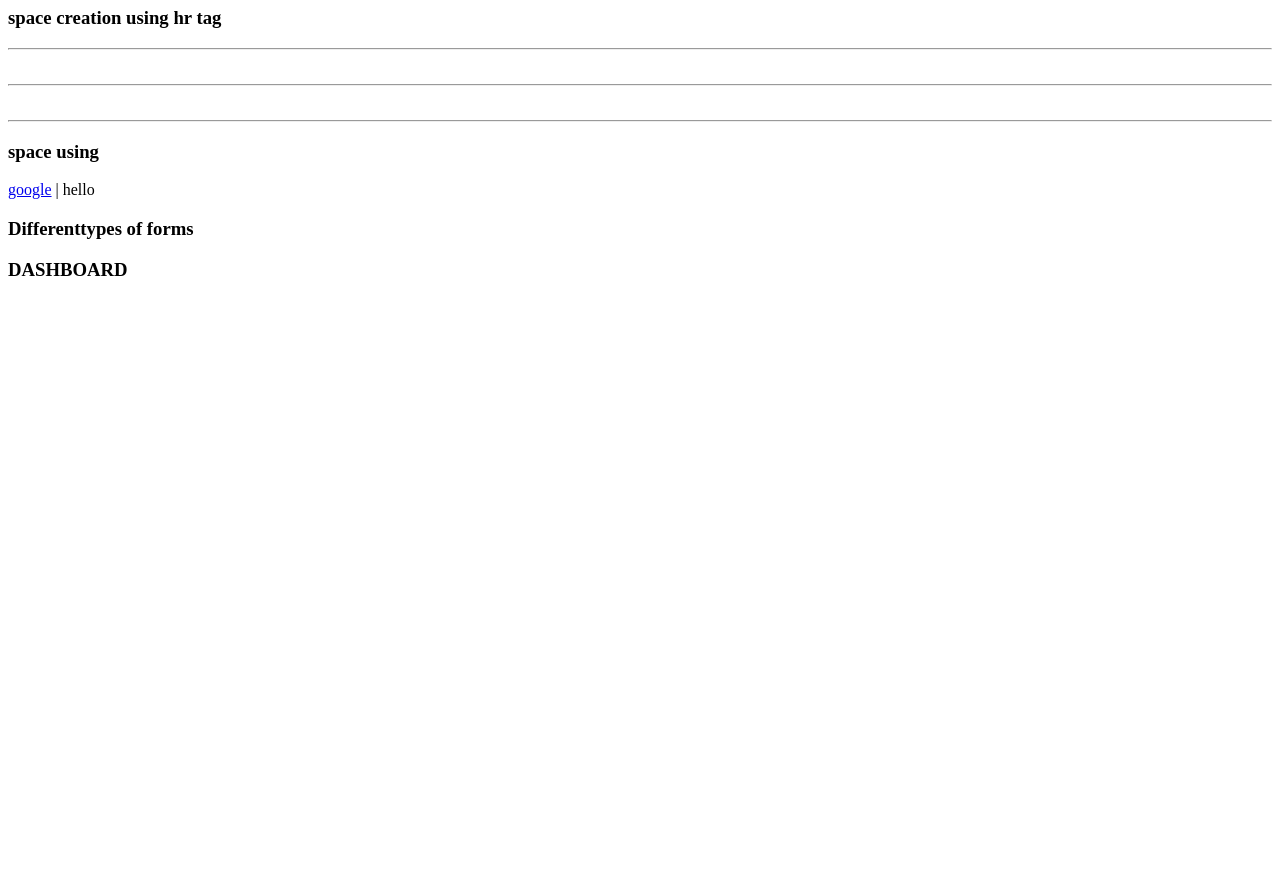
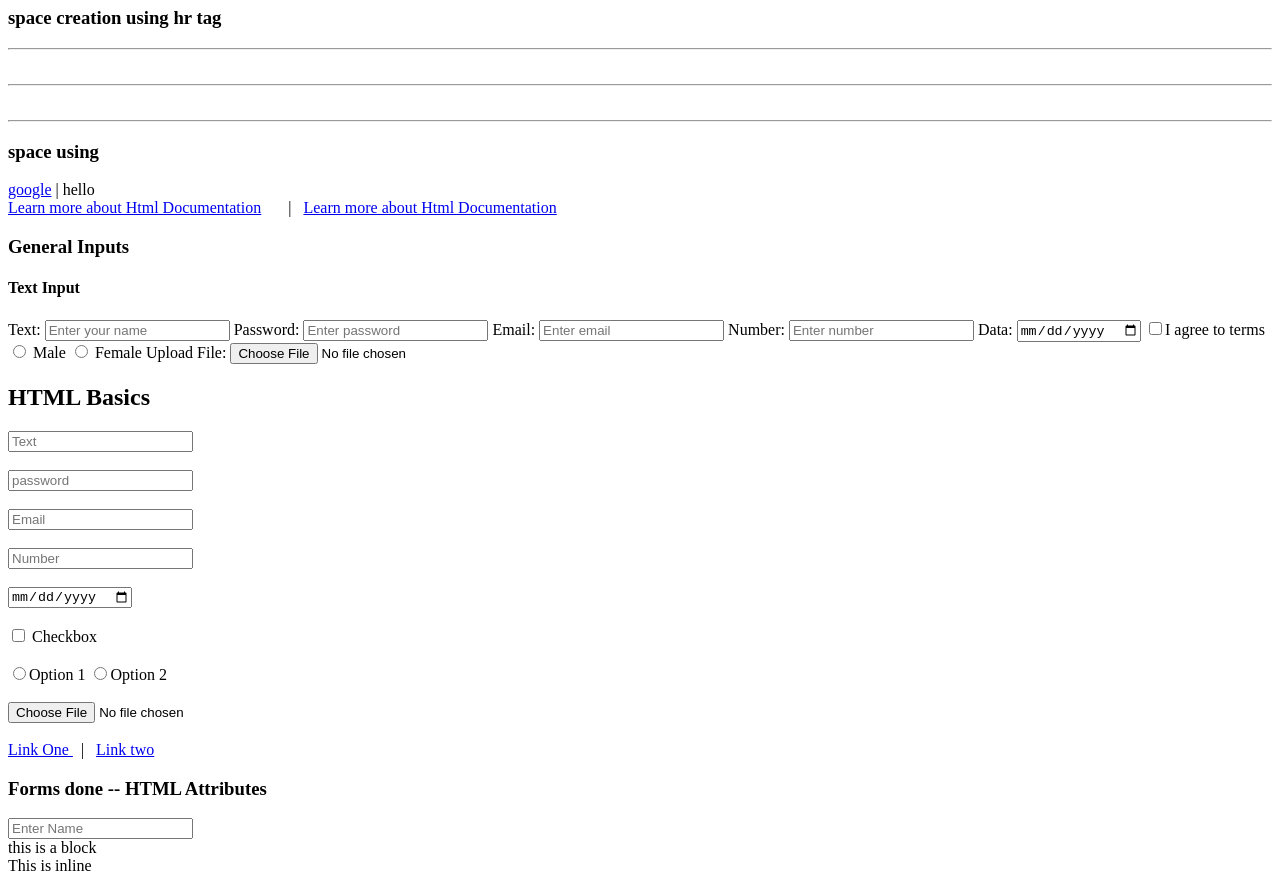
Before and after one commit to veera35-7/Dashboard_Html, a plain HTML site: page LearnHtml.html in a window 1280 px wide. Shown: the part 5021-5904 px from the top of the page. Before the commit the page ends 5321 px from the top, so only its background shows below. Drawn offline with Linux system fonts and the light colour scheme.

Commit message:
New level6

```diff
--- a/LearnHtml.html
+++ b/LearnHtml.html
@@ -255,7 +255,54 @@
         <h3> space using </h3>
                 <a href="https://google.com">google</a> | <a> hello </a>
         </div>
-        <div> <h3 >Differenttypes of forms</h3></div>
-        <h3>DASHBOARD</h3>
+        <div>
+            <a href="https://www.google.com" style="margin-right: 15px;">Learn more about Html Documentation</a>
+             &nbsp; | &nbsp;
+             <a href="https://google.com" target ="_blank"> Learn more about Html Documentation</a>
+        </div>
+        <div>
+            <h3>General Inputs</h3>
+           <!--- <input type ="TYPE" name="Name" placeholder="TEXT"> -->
+           <h4>Text Input</h4>
+           <labe>Text:</label>
+           <input type="text" placeholder="Enter your name">
+           <label>Password:</label>
+           <input type="password" placeholder="Enter password">
+           <label> Email: </label>
+           <input type="email" placeholder="Enter email">
+           <Label> Number: </Label>
+           <input type="number" placeholder="Enter number">
+           <Label> Data: </Label>
+           <input type="date">
+           <Label><input type="checkbox">I agree to terms</Label>
+           <label><input type="radio" name="gender" > Male </label>
+           <label><input type="radio" name="gender" > Female </label>
+           <label> Upload File: <input type="File"></label>
+        </div>
+        <div>
+            <h2>HTML Basics</h2>
+            <input type="text" placeholder="Text"><br><br>
+            <input type="password" placeholder="password"><br><br>
+            <input type="email" placeholder="Email"><br><br>
+            <input type="number" placeholder="Number"><br><br>
+            <input type="date"><br><br>
+
+            <input type="checkbox"> Checkbox <br><br>
+            <input type="radio" name="choice">Option 1
+            <input type="radio" name="chioce">Option 2 <br><br>
+
+            <input type="file"><br><br>
+
+            <a href="#"> Link One </a> &nbsp; | &nbsp;
+            <a href="#"> Link two </a>
+            <h3>Forms done -- HTML Attributes</h3>
+            <input type="text" placeholder="Enter Name" required>
+
+            <div> this is a block</div>
+            <span> This is inline</span>
+
+            <headers></headers>
+
+        </div>
     </Body>
 </html>
```
